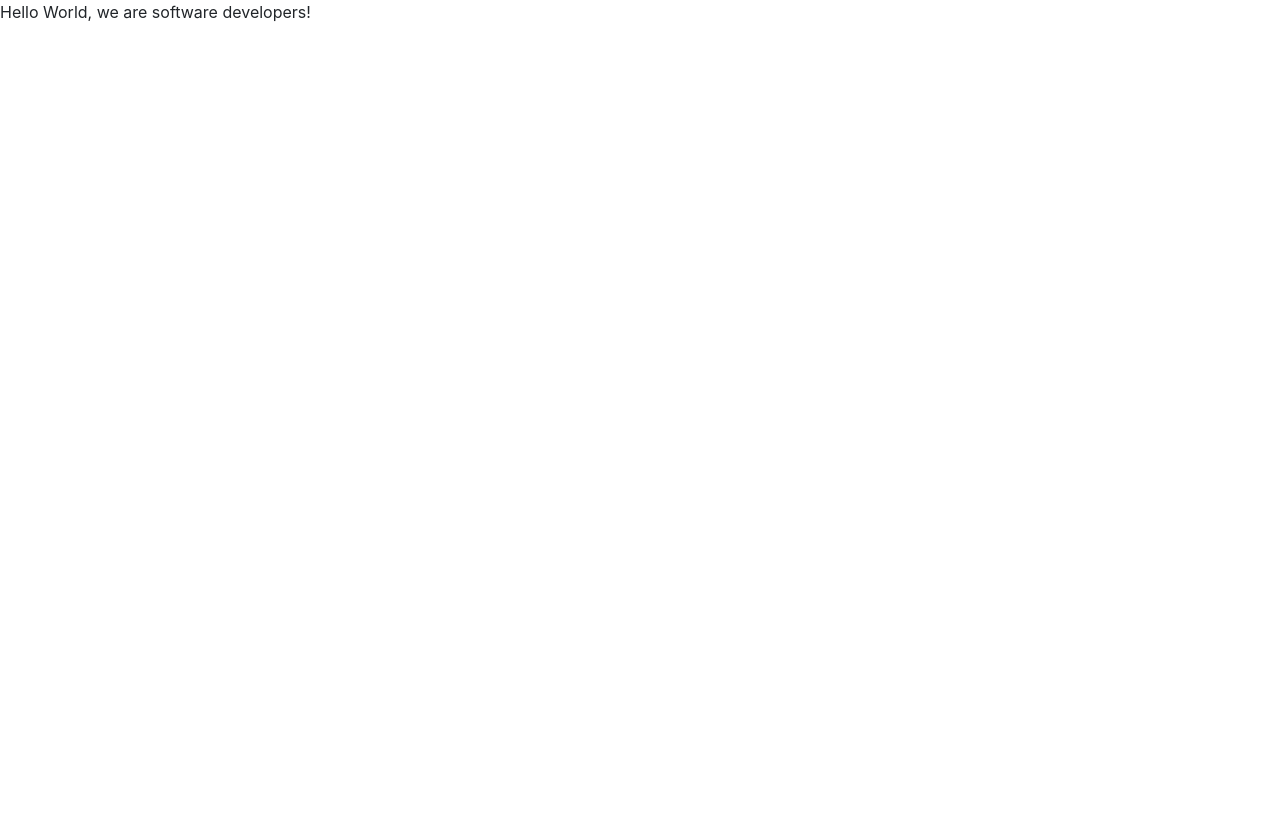
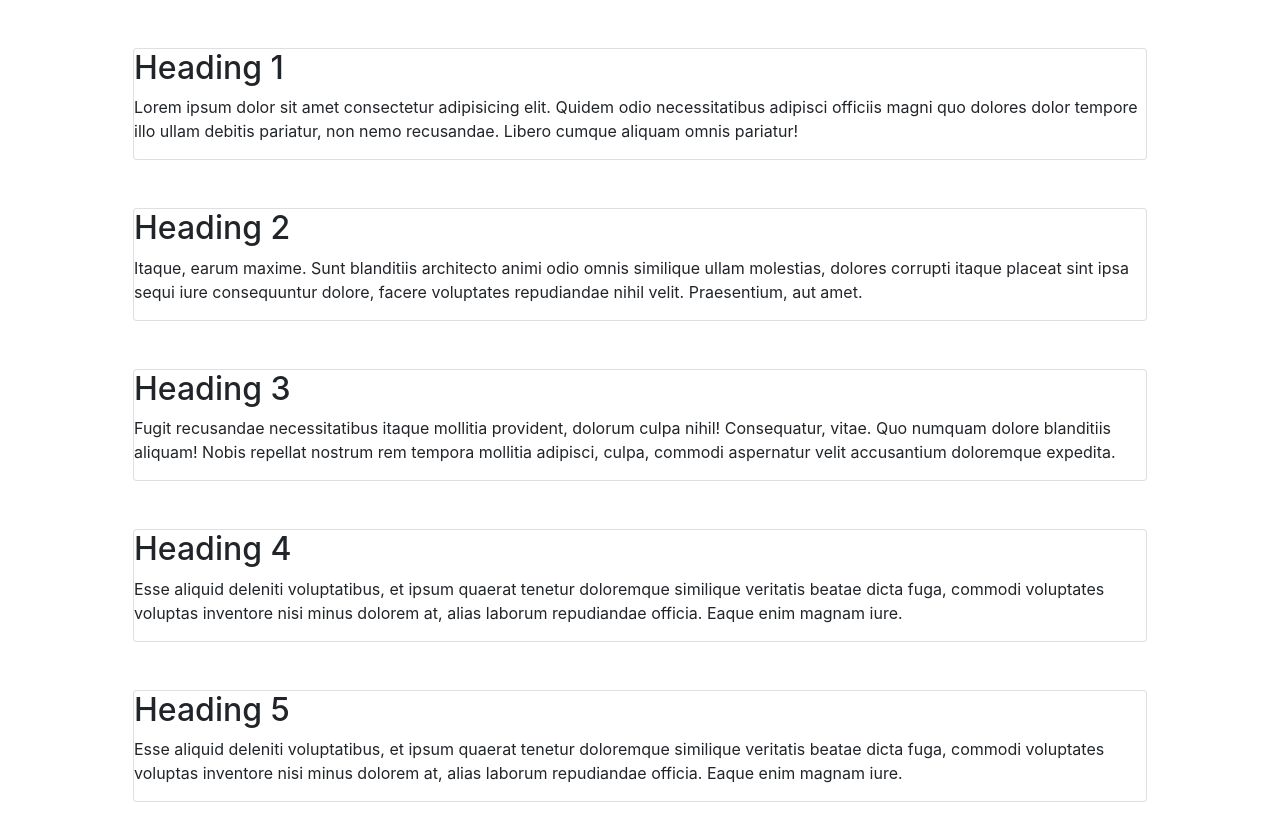
Before and after one commit to raheebwa/carlos_ramadhan, a plain HTML site: page index.html in a window 1280 px wide. Before the commit the page ends 800 px from the top, so only its background shows below. Drawn offline with nearby package versions, Linux system fonts and the light colour scheme.

Commit message:
User Stories 1 - 3  - Main Element is has id maindoc - Has 5 sections - Has Header per section

```diff
--- a/index.html
+++ b/index.html
@@ -9,27 +9,49 @@
   </head>
 
   <body>
-    <script src="https://cdn.freecodecamp.org/testable-projects-fcc/v1/bundle.js"></script>
+    <div class="container">
+      <main id="main-doc">
+        <section class="main-section card my-5 mx-5">
+          <header>
+            <h2>Heading 1</h2>
+          </header>
+          <p>Lorem ipsum dolor sit amet consectetur adipisicing elit. Quidem odio necessitatibus adipisci officiis magni quo dolores dolor tempore illo ullam debitis pariatur, non nemo recusandae. Libero cumque aliquam omnis pariatur!</p>
+        </section>
+        <section class="main-section card my-5 mx-5">
+          <header>
+            <h2>Heading 2</h2>
+          </header>
+          <p>Itaque, earum maxime. Sunt blanditiis architecto animi odio omnis similique ullam molestias, dolores corrupti itaque placeat sint ipsa sequi iure consequuntur dolore, facere voluptates repudiandae nihil velit. Praesentium, aut amet.</p>
+        </section>
+        <section class="main-section card my-5 mx-5">
+          <header>
+            <h2>Heading 3</h2>
+          </header>
+          <p>Fugit recusandae necessitatibus itaque mollitia provident, dolorum culpa nihil! Consequatur, vitae. Quo numquam dolore blanditiis aliquam! Nobis repellat nostrum rem tempora mollitia adipisci, culpa, commodi aspernatur velit accusantium doloremque expedita.</p>
+        </section>
+        <section class="main-section card my-5 mx-5">
+          <header>
+            <h2>Heading 4</h2>
+          </header>
+          <p>Esse aliquid deleniti voluptatibus, et ipsum quaerat tenetur doloremque similique veritatis beatae dicta fuga, commodi voluptates voluptas inventore nisi minus dolorem at, alias laborum repudiandae officia. Eaque enim magnam iure.</p>
+        </section>
 
-    Hello World, we are software developers!
-    <!--
+        <section class="main-section card my-5 mx-5">
+          <header>
+            <h2>Heading 5</h2>
+          </header>
+          <p>Esse aliquid deleniti voluptatibus, et ipsum quaerat tenetur doloremque similique veritatis beatae dicta fuga, commodi voluptates voluptas inventore nisi minus dolorem at, alias laborum repudiandae officia. Eaque enim magnam iure.</p>
+        </section>
+      </main>
+    </div>
 
-    Hello Camper!
-
-    For now, the test suite only works in Chrome!
-    Please read the README below in the JS Editor before beginning.
-    Feel free to delete this message once you have read it.
-    Good luck and Happy Coding!
-
-    - The freeCodeCamp Team
-
-    -->
       <!-- Optional JavaScript -->
     <!-- jQuery first, then Popper.js, then Bootstrap JS -->
     <script src="https://code.jquery.com/jquery-3.3.1.slim.min.js" integrity="sha384-q8i/X+965DzO0rT7abK41JStQIAqVgRVzpbzo5smXKp4YfRvH+8abtTE1Pi6jizo" crossorigin="anonymous"></script>
     <script src="https://cdnjs.cloudflare.com/ajax/libs/popper.js/1.14.3/umd/popper.min.js" integrity="sha384-ZMP7rVo3mIykV+2+9J3UJ46jBk0WLaUAdn689aCwoqbBJiSnjAK/l8WvCWPIPm49" crossorigin="anonymous"></script>
     <script src="https://stackpath.bootstrapcdn.com/bootstrap/4.1.3/js/bootstrap.min.js" integrity="sha384-ChfqqxuZUCnJSK3+MXmPNIyE6ZbWh2IMqE241rYiqJxyMiZ6OW/JmZQ5stwEULTy" crossorigin="anonymous"></script>
 
+    <script src="https://cdn.freecodecamp.org/testable-projects-fcc/v1/bundle.js"></script>
     <script  src="js/index.js"></script>
   </body>
 </html>
```
